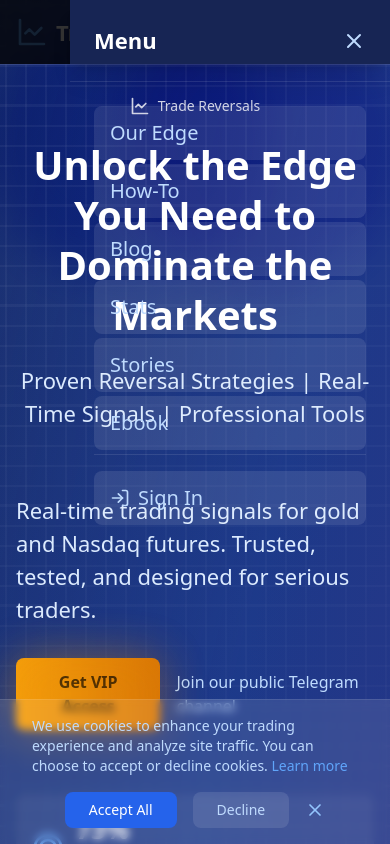
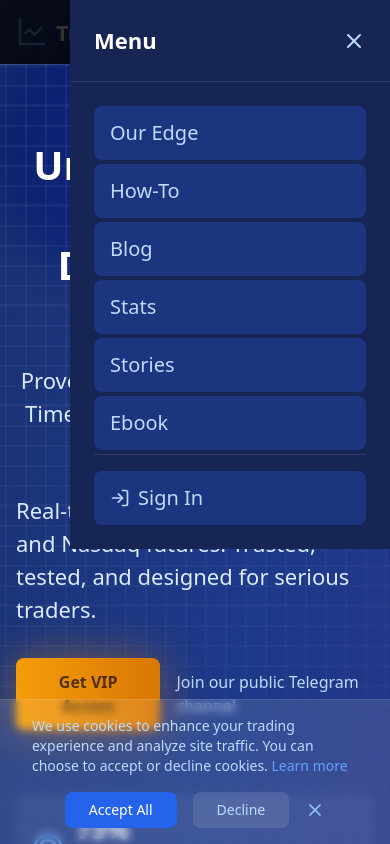
Before and after one commit to mcfehu/Trade-Reversals, a React (Vite) app: page / in a window 390 px wide. Both pictures are taken after a click on the button 354 px from the left and 32 px from the top of the page. Shown: the top 844 px of the page. Built offline with nearby package versions, Linux system fonts and the light colour scheme.

Commit message:
Commit from Bolt to GitHub

```diff
--- a/src/components/header/MobileMenu.tsx
+++ b/src/components/header/MobileMenu.tsx
@@ -16,13 +16,13 @@ export default function MobileMenu({ isOpen, onClose }: MobileMenuProps) {
 
   return (
     <div className="lg:hidden">
-      <div className="fixed inset-0 z-50">
+      <div className="fixed inset-0 z-[100]">
         {/* Dark overlay */}
         <div className="fixed inset-0 bg-black/80" onClick={onClose} />
 
         {/* Menu panel */}
-        <div className="fixed inset-y-0 right-0 w-full max-w-xs bg-blue-950 shadow-xl">
-          <div className="flex items-center justify-between p-6 border-b border-white/10">
+        <div className="fixed inset-y-0 right-0 w-full max-w-xs bg-blue-950/95 backdrop-blur-lg shadow-xl">
+          <div className="flex items-center justify-between p-6 border-b border-white/10 bg-blue-950">
             <h2 className="text-xl font-semibold text-white">Menu</h2>
             <button
               type="button"
@@ -33,45 +33,45 @@ export default function MobileMenu({ isOpen, onClose }: MobileMenuProps) {
             </button>
           </div>
 
-          <div className="p-6 space-y-1">
+          <div className="p-6 space-y-1 bg-blue-950">
             <Link
               to="/edge"
-              className="block text-lg text-blue-200 hover:text-white py-3 px-4 rounded-lg bg-white/10 hover:bg-white/15 transition-colors"
+              className="block text-lg text-blue-200 hover:text-white py-3 px-4 rounded-lg bg-blue-900/80 hover:bg-blue-800/90 transition-colors"
               onClick={onClose}
             >
               Our Edge
             </Link>
             <Link
               to="/faq"
-              className="block text-lg text-blue-200 hover:text-white py-3 px-4 rounded-lg bg-white/10 hover:bg-white/15 transition-colors"
+              className="block text-lg text-blue-200 hover:text-white py-3 px-4 rounded-lg bg-blue-900/80 hover:bg-blue-800/90 transition-colors"
               onClick={onClose}
             >
               How-To
             </Link>
             <Link
               to="/blog"
-              className="block text-lg text-blue-200 hover:text-white py-3 px-4 rounded-lg bg-white/10 hover:bg-white/15 transition-colors"
+              className="block text-lg text-blue-200 hover:text-white py-3 px-4 rounded-lg bg-blue-900/80 hover:bg-blue-800/90 transition-colors"
               onClick={onClose}
             >
               Blog
             </Link>
             <Link
               to="/stats"
-              className="block text-lg text-blue-200 hover:text-white py-3 px-4 rounded-lg bg-white/10 hover:bg-white/15 transition-colors"
+              className="block text-lg text-blue-200 hover:text-white py-3 px-4 rounded-lg bg-blue-900/80 hover:bg-blue-800/90 transition-colors"
               onClick={onClose}
             >
               Stats
             </Link>
             <Link
               to="/stories"
-              className="block text-lg text-blue-200 hover:text-white py-3 px-4 rounded-lg bg-white/10 hover:bg-white/15 transition-colors"
+              className="block text-lg text-blue-200 hover:text-white py-3 px-4 rounded-lg bg-blue-900/80 hover:bg-blue-800/90 transition-colors"
               onClick={onClose}
             >
               Stories
             </Link>
             <Link
               to="/ebook"
-              className="block text-lg text-blue-200 hover:text-white py-3 px-4 rounded-lg bg-white/10 hover:bg-white/15 transition-colors"
+              className="block text-lg text-blue-200 hover:text-white py-3 px-4 rounded-lg bg-blue-900/80 hover:bg-blue-800/90 transition-colors"
               onClick={onClose}
             >
               Ebook
@@ -81,7 +81,7 @@ export default function MobileMenu({ isOpen, onClose }: MobileMenuProps) {
               {user ? (
                 <Link
                   to="/dashboard"
-                  className="flex items-center gap-2 text-lg text-blue-200 hover:text-white py-3 px-4 rounded-lg bg-white/10 hover:bg-white/15 transition-colors"
+                  className="flex items-center gap-2 text-lg text-blue-200 hover:text-white py-3 px-4 rounded-lg bg-blue-900/80 hover:bg-blue-800/90 transition-colors"
                   onClick={onClose}
                 >
                   Dashboard
@@ -89,7 +89,7 @@ export default function MobileMenu({ isOpen, onClose }: MobileMenuProps) {
               ) : (
                 <button
                   onClick={onClose}
-                  className="flex items-center gap-2 text-lg text-blue-200 hover:text-white py-3 px-4 rounded-lg bg-white/10 hover:bg-white/15 transition-colors w-full text-left"
+                  className="flex items-center gap-2 text-lg text-blue-200 hover:text-white py-3 px-4 rounded-lg bg-blue-900/80 hover:bg-blue-800/90 transition-colors w-full text-left"
                 >
                   <LogIn className="h-5 w-5" />
                   Sign In
```
